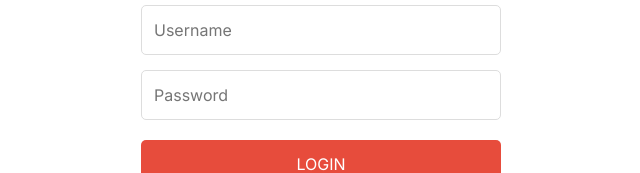
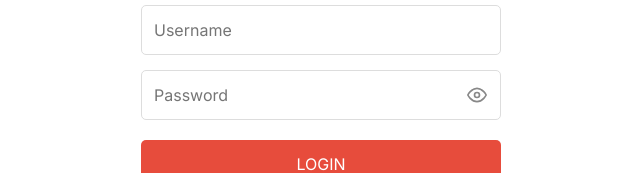
Before and after one commit to ahdirmai/ocb-absen, a React (Vite) app in the folder absen-ocb-fe-main/: page /absen in a window 1280 px wide. Shown: the part 166-339 px from the top of the page, without its empty margins (319-959 px from the left). Built offline with nearby package versions, Linux system fonts and the light colour scheme.

Commit message:
add show/hide password

```diff
--- a/absen-ocb-fe-main/src/Pages/AbsenKaryawan.jsx
+++ b/absen-ocb-fe-main/src/Pages/AbsenKaryawan.jsx
@@ -22,6 +22,7 @@
   const [isLoggedIn, setIsLoggedIn] = useState(false);
   const [username, setUsername] = useState("");
   const [password, setPassword] = useState("");
+  const [showPassword, setShowPassword] = useState(false);
   const [loginLoading, setLoginLoading] = useState(false);
   const videoRef = useRef(null);
   const canvasRef = useRef(null);
@@ -526,9 +527,9 @@
             />
           </div>
 
-          <div style={{ marginBottom: "20px" }}>
+          <div style={{ marginBottom: "20px", position: "relative" }}>
             <input
-              type="password"
+              type={showPassword ? "text" : "password"}
               placeholder="Password"
               value={password}
               onChange={(e) => setPassword(e.target.value)}
@@ -536,12 +537,48 @@
               style={{
                 width: "100%",
                 padding: "12px",
+                paddingRight: "44px",
                 borderRadius: "5px",
                 border: "1px solid #ddd",
                 fontSize: "16px",
                 boxSizing: "border-box",
               }}
             />
+            <button
+              type="button"
+              onClick={() => setShowPassword(!showPassword)}
+              style={{
+                position: "absolute",
+                right: "10px",
+                top: "50%",
+                transform: "translateY(-50%)",
+                background: "none",
+                border: "none",
+                cursor: "pointer",
+                padding: "4px",
+                color: "#888",
+                fontSize: "18px",
+                lineHeight: 1,
+                display: "flex",
+                alignItems: "center",
+              }}
+              aria-label={showPassword ? "Sembunyikan password" : "Tampilkan password"}
+            >
+              {showPassword ? (
+                // Eye-slash icon (hide)
+                <svg xmlns="http://www.w3.org/2000/svg" width="20" height="20" viewBox="0 0 24 24" fill="none" stroke="currentColor" strokeWidth="2" strokeLinecap="round" strokeLinejoin="round">
+                  <path d="M17.94 17.94A10.07 10.07 0 0 1 12 20c-7 0-11-8-11-8a18.45 18.45 0 0 1 5.06-5.94"/>
+                  <path d="M9.9 4.24A9.12 9.12 0 0 1 12 4c7 0 11 8 11 8a18.5 18.5 0 0 1-2.16 3.19"/>
+                  <line x1="1" y1="1" x2="23" y2="23"/>
+                </svg>
+              ) : (
+                // Eye icon (show)
+                <svg xmlns="http://www.w3.org/2000/svg" width="20" height="20" viewBox="0 0 24 24" fill="none" stroke="currentColor" strokeWidth="2" strokeLinecap="round" strokeLinejoin="round">
+                  <path d="M1 12s4-8 11-8 11 8 11 8-4 8-11 8-11-8-11-8z"/>
+                  <circle cx="12" cy="12" r="3"/>
+                </svg>
+              )}
+            </button>
           </div>
 
           <button
```
Also changed, not shown: 1 other file (tests, documents, lock files or other folders).
